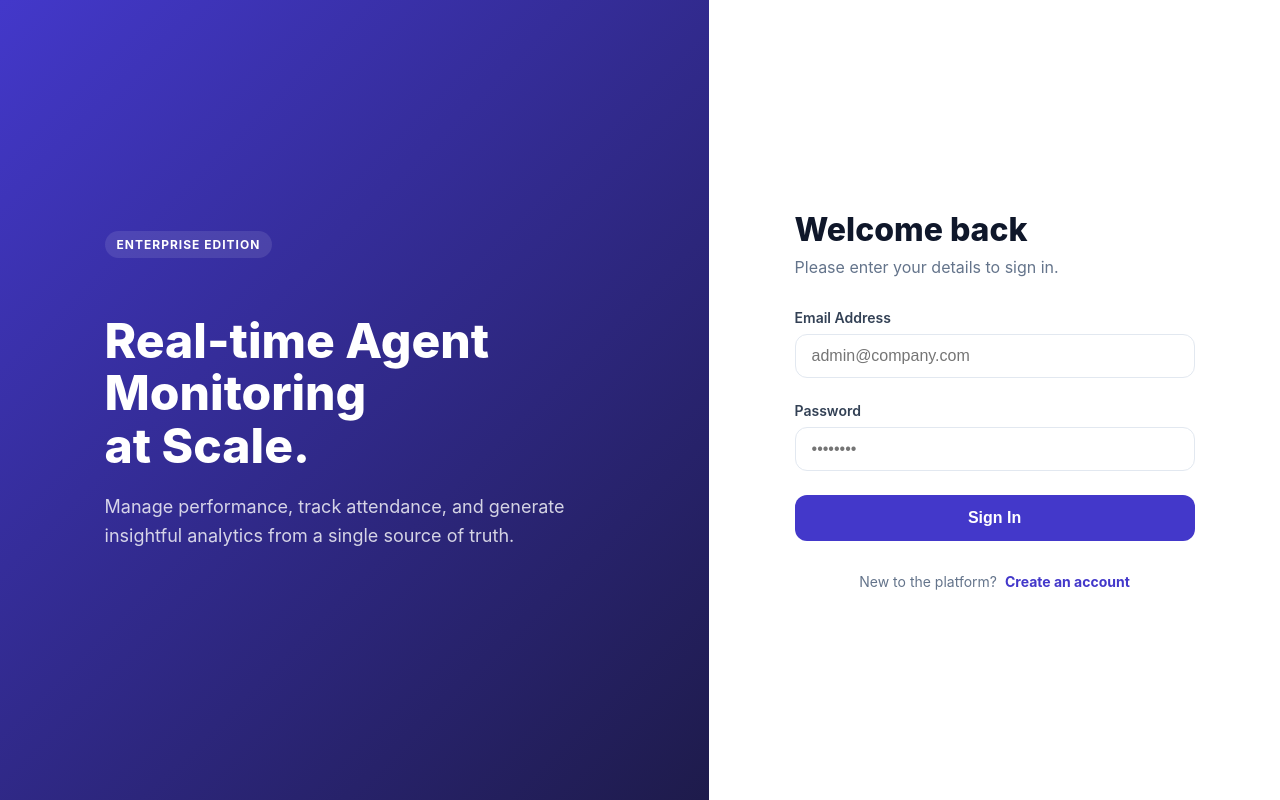
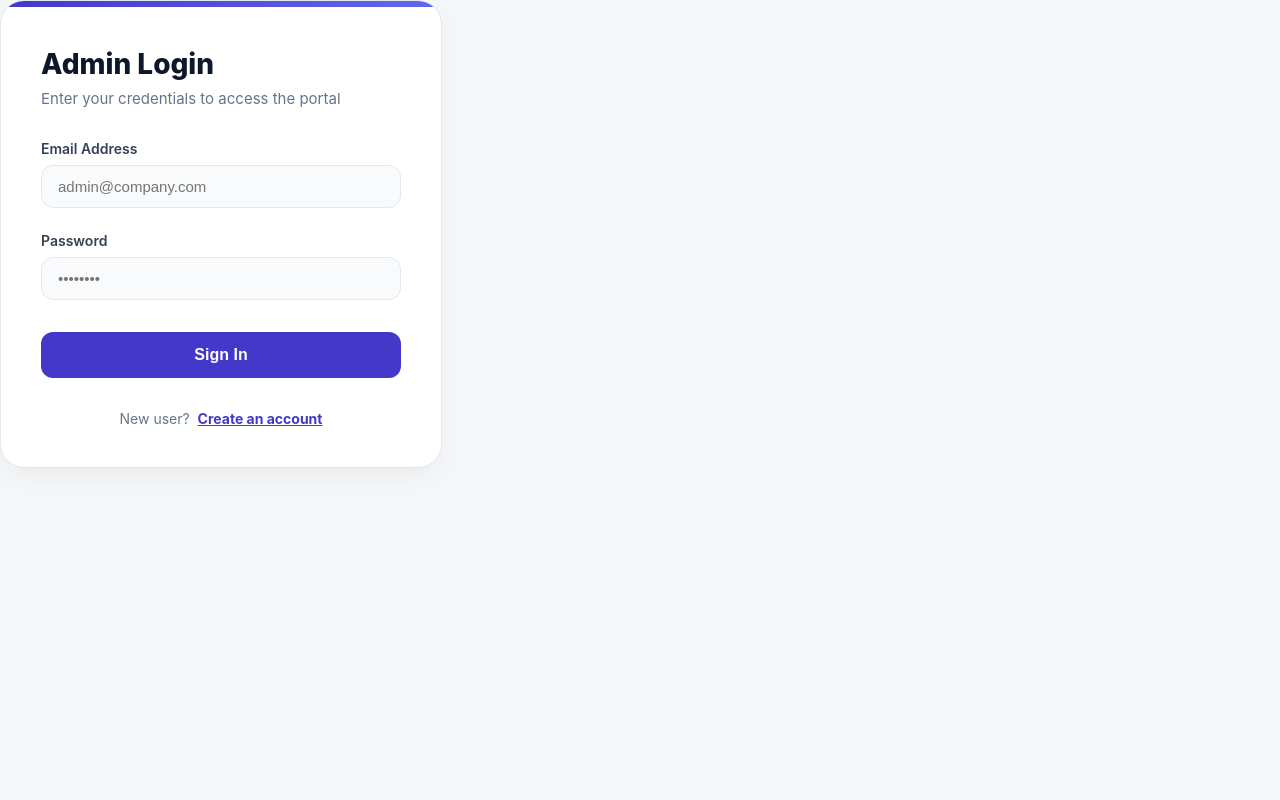
Before and after one commit to suspicious115478/4125, a React (Vite) app: page / in a window 1280 px wide. Built offline with nearby package versions, Linux system fonts and the light colour scheme.

Commit message:
Update Login.jsx

```diff
--- a/src/auth/Login.jsx
+++ b/src/auth/Login.jsx
@@ -16,65 +16,45 @@ const Login = ({ onLogin, onShowSignup }) => {
   }
 
   return (
-    <div style={s.container}>
-      {/* LEFT SIDE: BRANDING */}
-      <div style={s.brandSide}>
-        <div style={s.brandContent}>
-          <div style={s.badge}>Enterprise Edition</div>
-          <h1 style={s.brandTitle}>Real-time Agent Monitoring <br/>at Scale.</h1>
-          <p style={s.brandPara}>Manage performance, track attendance, and generate insightful analytics from a single source of truth.</p>
-        </div>
-      </div>
+    <div style={styles.card}>
+      <div style={styles.brandBar} />
+      <div style={{ padding: '40px' }}>
+        <h2 style={styles.title}>Admin Login</h2>
+        <p style={styles.subtitle}>Enter your credentials to access the portal</p>
 
-      {/* RIGHT SIDE: FORM */}
-      <div style={s.formSide}>
-        <div style={s.formWrapper}>
-          <div style={s.header}>
-            <h2 style={s.title}>Welcome back</h2>
-            <p style={s.subtitle}>Please enter your details to sign in.</p>
+        <form onSubmit={handleLogin} style={styles.form}>
+          <div style={styles.inputGroup}>
+            <label style={styles.label}>Email Address</label>
+            <input type="email" style={styles.input} value={email} onChange={e => setEmail(e.target.value)} required placeholder="admin@company.com" />
           </div>
+          <div style={styles.inputGroup}>
+            <label style={styles.label}>Password</label>
+            <input type="password" style={styles.input} value={password} onChange={e => setPassword(e.target.value)} required placeholder="••••••••" />
+          </div>
+          <button type="submit" style={styles.button} disabled={loading}>{loading ? 'Signing in...' : 'Sign In'}</button>
+        </form>
 
-          <form onSubmit={handleLogin} style={s.form}>
-            <div style={s.inputGroup}>
-              <label style={s.label}>Email Address</label>
-              <input type="email" style={s.input} value={email} onChange={e => setEmail(e.target.value)} required placeholder="admin@company.com" />
-            </div>
-            <div style={s.inputGroup}>
-              <label style={s.label}>Password</label>
-              <input type="password" style={s.input} value={password} onChange={e => setPassword(e.target.value)} required placeholder="••••••••" />
-            </div>
-            <button type="submit" style={s.button} disabled={loading}>{loading ? 'Verifying...' : 'Sign In'}</button>
-          </form>
-
-          <div style={s.footer}>
-            New to the platform? <span style={s.link} onClick={onShowSignup}>Create an account</span>
-          </div>
+        <div style={styles.footer}>
+          New user? <span style={styles.link} onClick={onShowSignup}>Create an account</span>
         </div>
       </div>
     </div>
   );
 };
 
-export default Login;
-
-// Styles shared by both files
-const s = {
-  container: { display: 'flex', minHeight: '100vh', fontFamily: '"Inter", sans-serif' },
-  brandSide: { flex: '1.2', background: 'linear-gradient(135deg, #4338ca 0%, #1e1b4b 100%)', display: 'flex', alignItems: 'center', justifyContent: 'center', padding: '60px', color: '#fff' },
-  brandContent: { maxWidth: '500px' },
-  badge: { backgroundColor: 'rgba(255,255,255,0.1)', display: 'inline-block', padding: '6px 12px', borderRadius: '20px', fontSize: '12px', fontWeight: '700', textTransform: 'uppercase', letterSpacing: '1px', marginBottom: '24px' },
-  brandTitle: { fontSize: '48px', fontWeight: '800', marginBottom: '20px', lineHeight: '1.1' },
-  brandPara: { fontSize: '18px', opacity: '0.8', lineHeight: '1.6' },
-  formSide: { flex: '1', backgroundColor: '#fff', display: 'flex', alignItems: 'center', justifyContent: 'center', padding: '40px' },
-  formWrapper: { width: '100%', maxWidth: '400px' },
-  header: { marginBottom: '32px' },
-  title: { fontSize: '32px', fontWeight: '800', color: '#0f172a', margin: 0 },
-  subtitle: { color: '#64748b', marginTop: '8px' },
+// SHARED STYLES
+const styles = {
+  card: { backgroundColor: '#ffffff', borderRadius: '24px', boxShadow: '0 10px 25px -5px rgba(0, 0, 0, 0.05)', width: '100%', maxWidth: '440px', overflow: 'hidden', border: '1px solid #e2e8f0', fontFamily: '"Inter", sans-serif' },
+  brandBar: { height: '6px', background: 'linear-gradient(90deg, #4338ca 0%, #6366f1 100%)' },
+  title: { fontSize: '28px', fontWeight: '800', color: '#0f172a', margin: 0 },
+  subtitle: { color: '#64748b', fontSize: '15px', marginTop: '8px', marginBottom: '32px' },
   form: { display: 'flex', flexDirection: 'column', gap: '24px' },
   inputGroup: { display: 'flex', flexDirection: 'column', gap: '8px' },
   label: { fontSize: '14px', fontWeight: '600', color: '#334155' },
-  input: { padding: '12px 16px', borderRadius: '12px', border: '1px solid #e2e8f0', fontSize: '16px', outline: 'none', transition: 'all 0.2s' },
-  button: { backgroundColor: '#4338ca', color: '#fff', padding: '14px', borderRadius: '12px', border: 'none', fontSize: '16px', fontWeight: '700', cursor: 'pointer', transition: 'background 0.2s' },
+  input: { padding: '12px 16px', borderRadius: '12px', border: '1px solid #e2e8f0', fontSize: '15px', outline: 'none', backgroundColor: '#f8fafc', transition: 'all 0.2s' },
+  button: { backgroundColor: '#4338ca', color: '#fff', padding: '14px', borderRadius: '12px', border: 'none', fontSize: '16px', fontWeight: '700', cursor: 'pointer', transition: 'background 0.2s', marginTop: '8px' },
   footer: { marginTop: '32px', textAlign: 'center', fontSize: '14px', color: '#64748b' },
-  link: { color: '#4338ca', fontWeight: '700', cursor: 'pointer', textDecoration: 'none', marginLeft: '4px' }
+  link: { color: '#4338ca', fontWeight: '700', cursor: 'pointer', textDecoration: 'underline', marginLeft: '4px' }
 };
+
+export default Login;
```
